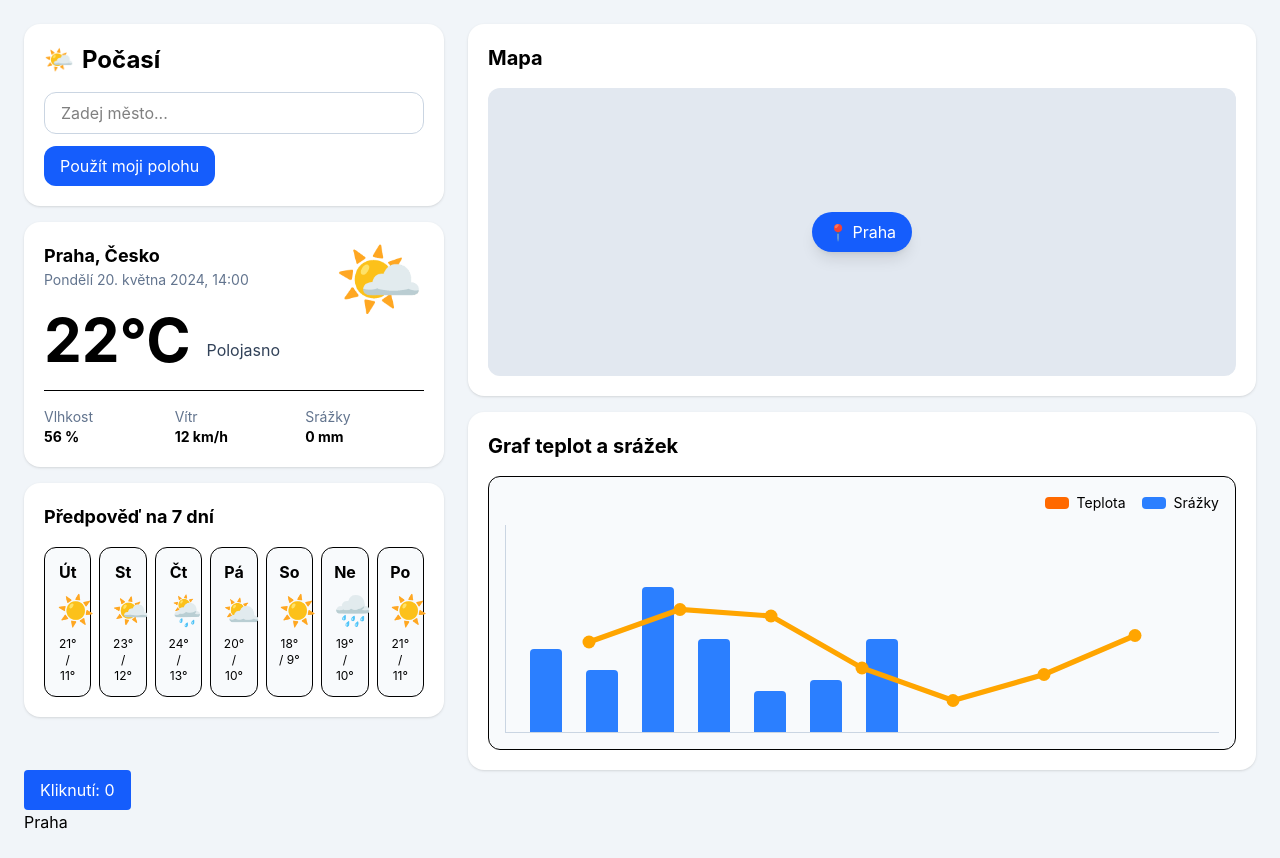
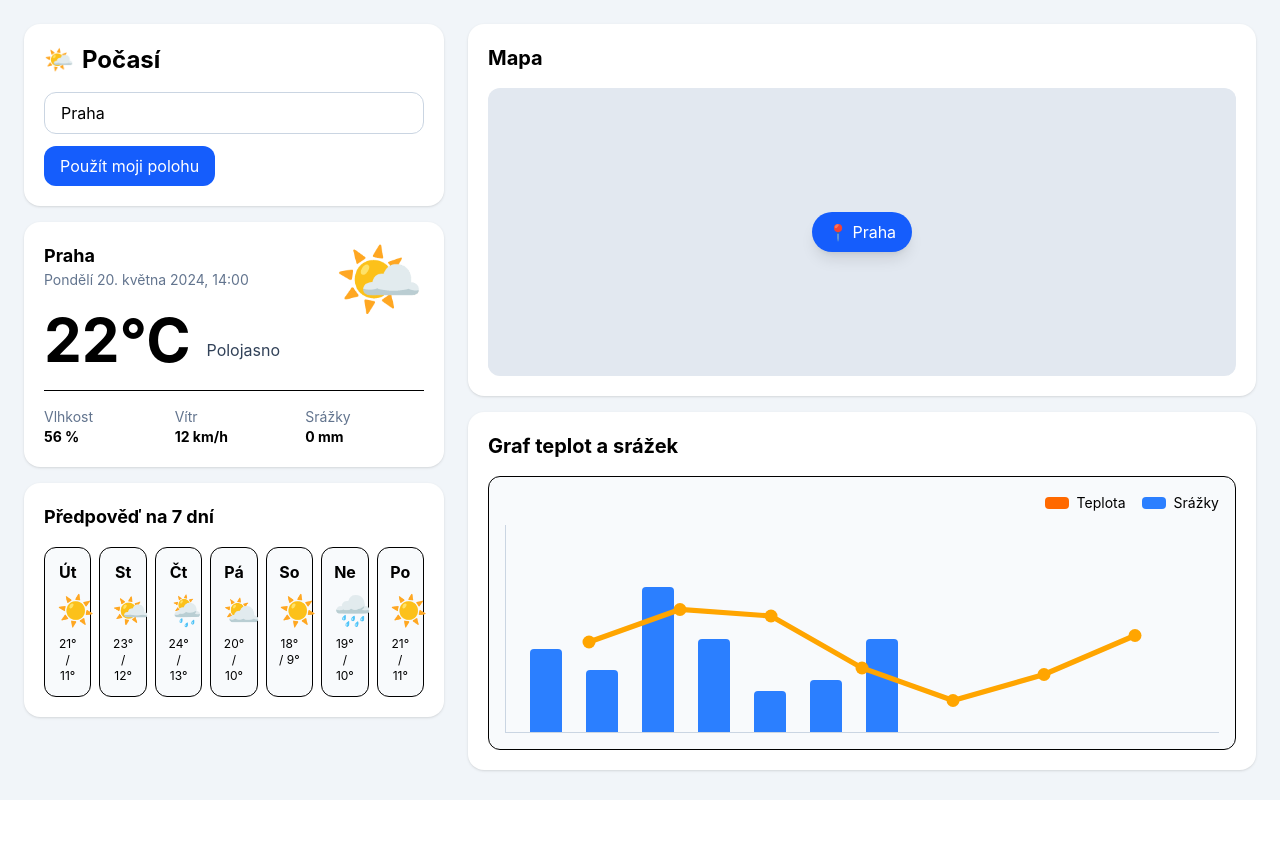
Before and after one commit to lucny/weather-app, a React (Vite) app: page / in a window 1280 px wide. After the commit the page ends 800 px from the top, so only its background shows below. Built offline with nearby package versions, Linux system fonts and the light colour scheme.

Commit message:
2.9.-UseState-SearchPanel-WeatherCard

```diff
--- a/src/App.jsx
+++ b/src/App.jsx
@@ -6,15 +6,19 @@ import ChartPlaceholder from "./components/ChartPlaceholder";
 import { useState } from "react";
 
 export default function App() {
-  const [count, setCount] = useState(0);
   const [city, setCity] = useState("Praha");
 
   return (
     <main className="min-h-screen bg-slate-100 p-6">
       <div className="mx-auto grid max-w-7xl gap-6 lg:grid-cols-[420px_1fr]">
         <section className="space-y-4">
-          <SearchPanel />
-          <WeatherCard />
+          <SearchPanel
+            city={city}
+            setCity={setCity}
+          />
+          <WeatherCard
+            city={city}
+          />
           <ForecastList />
         </section>
 
@@ -23,13 +27,6 @@ export default function App() {
           <ChartPlaceholder />
         </section>
       </div>
-      <button
-        onClick={() => setCount(count + 1)}
-        className="rounded bg-blue-600 px-4 py-2 text-white"
-      >
-        Kliknutí: {count}
-      </button>
-      <p>{city}</p>
     </main>
   );
 }
--- a/src/components/SearchPanel.jsx
+++ b/src/components/SearchPanel.jsx
@@ -1,4 +1,7 @@
-export default function SearchPanel() {
+export default function SearchPanel({
+  city,
+  setCity,
+}) {
   return (
     <div className="rounded-2xl bg-white p-5 shadow">
       <div className="mb-4 flex items-center gap-2">
@@ -7,6 +10,8 @@ export default function SearchPanel() {
       </div>
 
       <input
+        value={city}
+        onChange={(e) => setCity(e.target.value)}
         className="w-full rounded-xl border border-slate-300 px-4 py-2"
         placeholder="Zadej město..."
       />
--- a/src/components/WeatherCard.jsx
+++ b/src/components/WeatherCard.jsx
@@ -1,9 +1,11 @@
-export default function WeatherCard() {
+export default function WeatherCard({
+  city,
+}) {
   return (
     <div className="rounded-2xl bg-white p-5 shadow">
       <div className="flex items-start justify-between">
         <div>
-          <h2 className="text-lg font-bold">Praha, Česko</h2>
+          <h2 className="text-lg font-bold">{city}</h2>
           <p className="text-sm text-slate-500">
             Pondělí 20. května 2024, 14:00
           </p>
```
